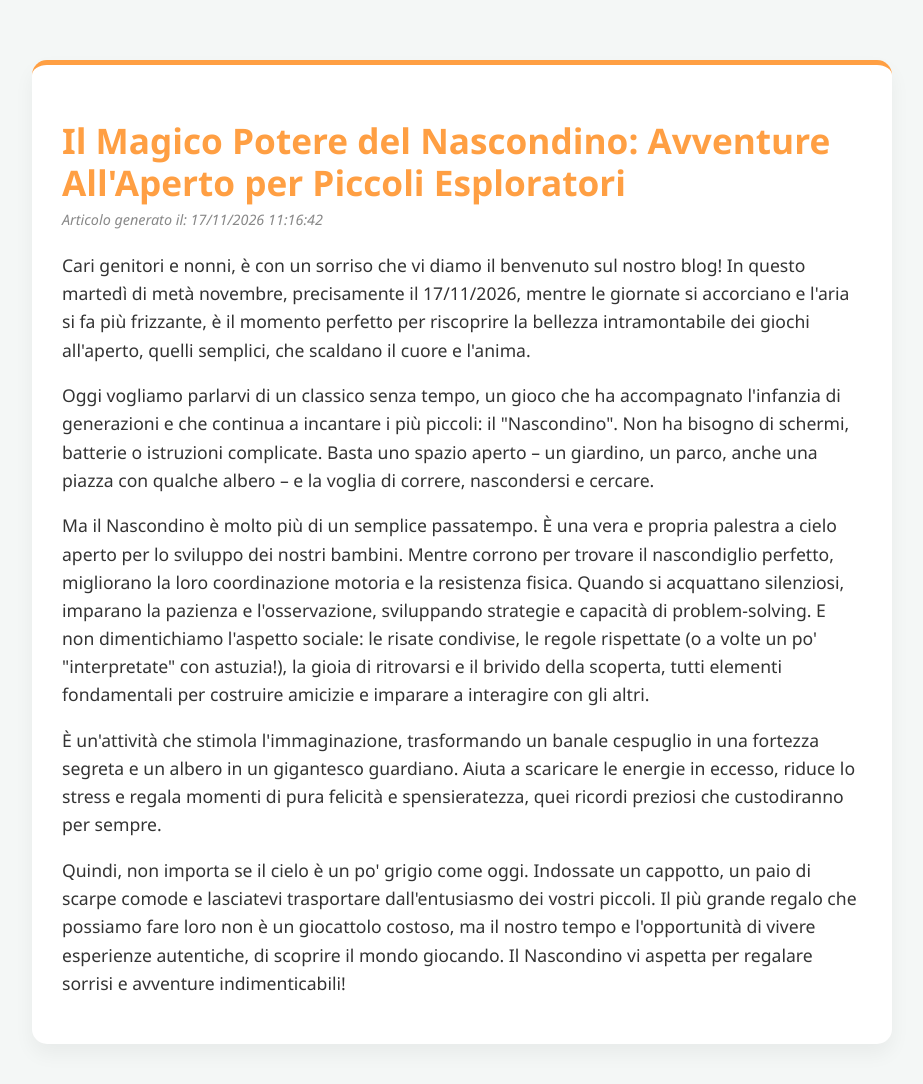
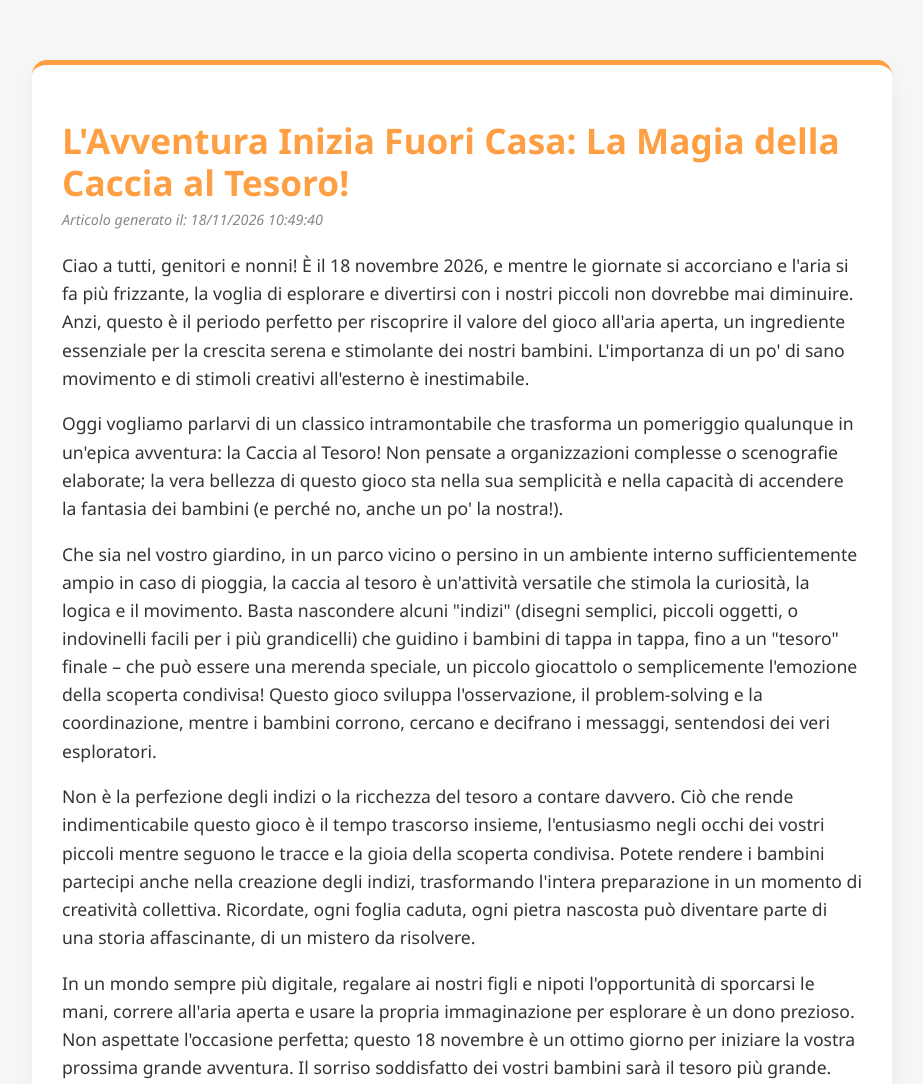
Before and after one commit to oleizard/orvia.github.io, a plain HTML site: page index.html in a window 1280 px wide. Shown: the whole page, without its empty margins (178-1101 px from the left). Drawn offline with Linux system fonts and the light colour scheme.

Commit message:
Aggiornamento automatico articolo quotidiano

```diff
--- a/index.html
+++ b/index.html
@@ -16,14 +16,14 @@
 </head>
 <body>
     <div class="container">
-        <h1>Il Magico Potere del Nascondino: Avventure All'Aperto per Piccoli Esploratori</h1>
-        <span class="data">Articolo generato il: 17/11/2026 11:16:42</span>
+        <h1>L'Avventura Inizia Fuori Casa: La Magia della Caccia al Tesoro!</h1>
+        <span class="data">Articolo generato il: 18/11/2026 10:49:40</span>
         <div>
-            <p>Cari genitori e nonni, è con un sorriso che vi diamo il benvenuto sul nostro blog! In questo martedì di metà novembre, precisamente il 17/11/2026, mentre le giornate si accorciano e l'aria si fa più frizzante, è il momento perfetto per riscoprire la bellezza intramontabile dei giochi all'aperto, quelli semplici, che scaldano il cuore e l'anima.</p>
-            <p>Oggi vogliamo parlarvi di un classico senza tempo, un gioco che ha accompagnato l'infanzia di generazioni e che continua a incantare i più piccoli: il "Nascondino". Non ha bisogno di schermi, batterie o istruzioni complicate. Basta uno spazio aperto – un giardino, un parco, anche una piazza con qualche albero – e la voglia di correre, nascondersi e cercare.</p>
-            <p>Ma il Nascondino è molto più di un semplice passatempo. È una vera e propria palestra a cielo aperto per lo sviluppo dei nostri bambini. Mentre corrono per trovare il nascondiglio perfetto, migliorano la loro coordinazione motoria e la resistenza fisica. Quando si acquattano silenziosi, imparano la pazienza e l'osservazione, sviluppando strategie e capacità di problem-solving. E non dimentichiamo l'aspetto sociale: le risate condivise, le regole rispettate (o a volte un po' "interpretate" con astuzia!), la gioia di ritrovarsi e il brivido della scoperta, tutti elementi fondamentali per costruire amicizie e imparare a interagire con gli altri.</p>
-            <p>È un'attività che stimola l'immaginazione, trasformando un banale cespuglio in una fortezza segreta e un albero in un gigantesco guardiano. Aiuta a scaricare le energie in eccesso, riduce lo stress e regala momenti di pura felicità e spensieratezza, quei ricordi preziosi che custodiranno per sempre.</p>
-            <p>Quindi, non importa se il cielo è un po' grigio come oggi. Indossate un cappotto, un paio di scarpe comode e lasciatevi trasportare dall'entusiasmo dei vostri piccoli. Il più grande regalo che possiamo fare loro non è un giocattolo costoso, ma il nostro tempo e l'opportunità di vivere esperienze autentiche, di scoprire il mondo giocando. Il Nascondino vi aspetta per regalare sorrisi e avventure indimenticabili!</p>
+            <p>Ciao a tutti, genitori e nonni! È il 18 novembre 2026, e mentre le giornate si accorciano e l'aria si fa più frizzante, la voglia di esplorare e divertirsi con i nostri piccoli non dovrebbe mai diminuire. Anzi, questo è il periodo perfetto per riscoprire il valore del gioco all'aria aperta, un ingrediente essenziale per la crescita serena e stimolante dei nostri bambini. L'importanza di un po' di sano movimento e di stimoli creativi all'esterno è inestimabile.</p>
+            <p>Oggi vogliamo parlarvi di un classico intramontabile che trasforma un pomeriggio qualunque in un'epica avventura: la Caccia al Tesoro! Non pensate a organizzazioni complesse o scenografie elaborate; la vera bellezza di questo gioco sta nella sua semplicità e nella capacità di accendere la fantasia dei bambini (e perché no, anche un po' la nostra!).</p>
+            <p>Che sia nel vostro giardino, in un parco vicino o persino in un ambiente interno sufficientemente ampio in caso di pioggia, la caccia al tesoro è un'attività versatile che stimola la curiosità, la logica e il movimento. Basta nascondere alcuni "indizi" (disegni semplici, piccoli oggetti, o indovinelli facili per i più grandicelli) che guidino i bambini di tappa in tappa, fino a un "tesoro" finale – che può essere una merenda speciale, un piccolo giocattolo o semplicemente l'emozione della scoperta condivisa! Questo gioco sviluppa l'osservazione, il problem-solving e la coordinazione, mentre i bambini corrono, cercano e decifrano i messaggi, sentendosi dei veri esploratori.</p>
+            <p>Non è la perfezione degli indizi o la ricchezza del tesoro a contare davvero. Ciò che rende indimenticabile questo gioco è il tempo trascorso insieme, l'entusiasmo negli occhi dei vostri piccoli mentre seguono le tracce e la gioia della scoperta condivisa. Potete rendere i bambini partecipi anche nella creazione degli indizi, trasformando l'intera preparazione in un momento di creatività collettiva. Ricordate, ogni foglia caduta, ogni pietra nascosta può diventare parte di una storia affascinante, di un mistero da risolvere.</p>
+            <p>In un mondo sempre più digitale, regalare ai nostri figli e nipoti l'opportunità di sporcarsi le mani, correre all'aria aperta e usare la propria immaginazione per esplorare è un dono prezioso. Non aspettate l'occasione perfetta; questo 18 novembre è un ottimo giorno per iniziare la vostra prossima grande avventura. Il sorriso soddisfatto dei vostri bambini sarà il tesoro più grande.</p>
         </div>
     </div>
     </body>
```
